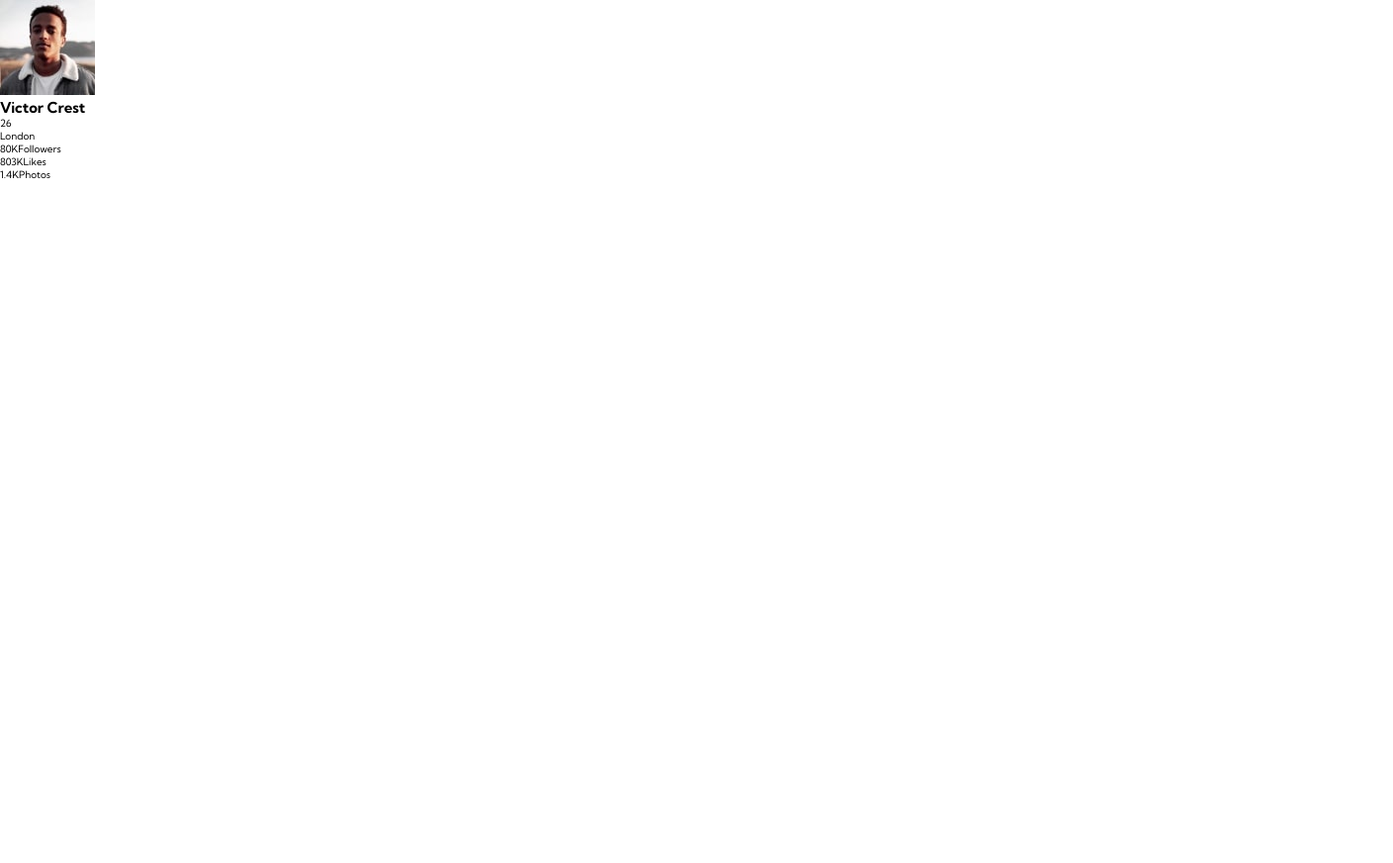
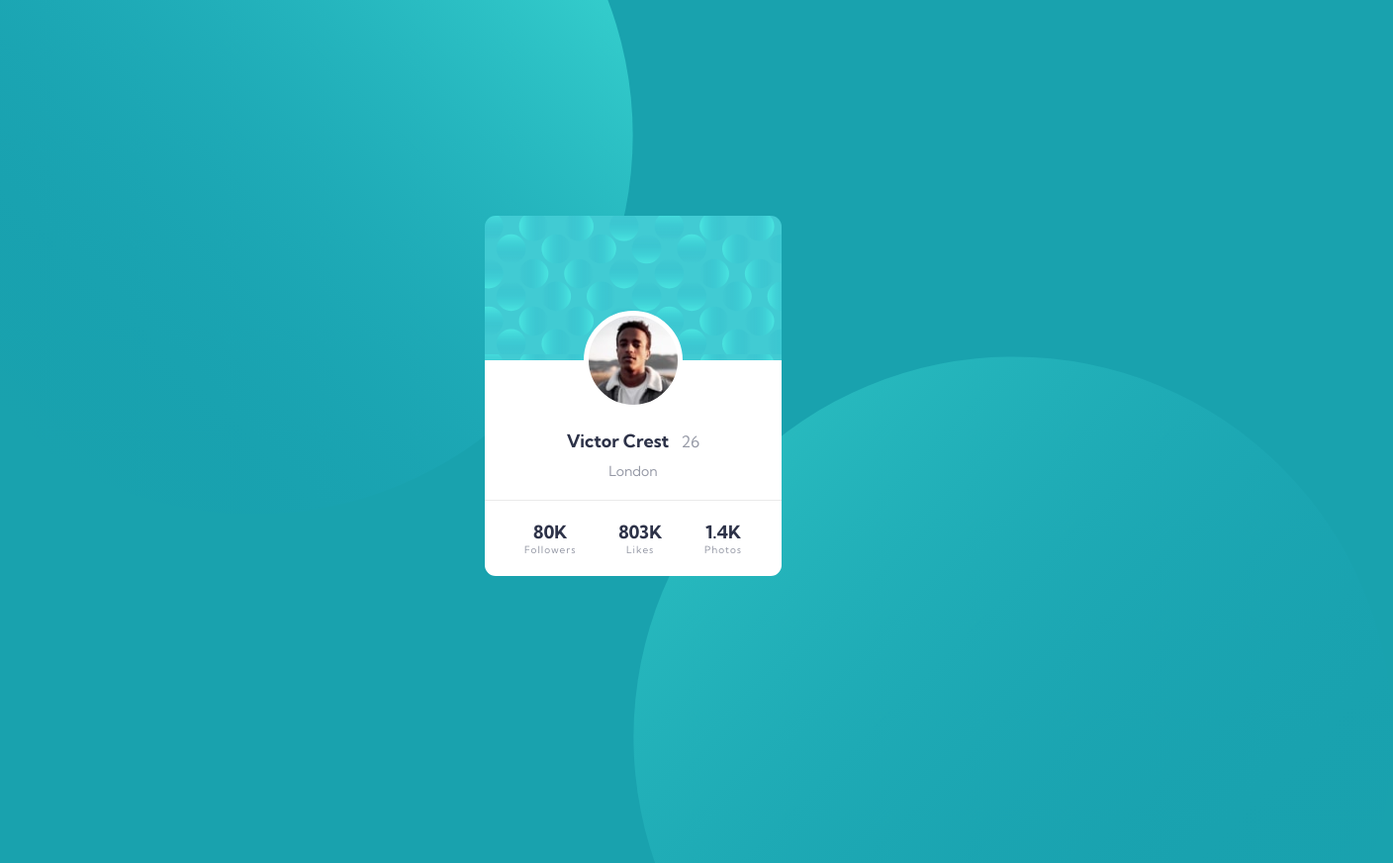
Before and after one commit to avinash4364/profile-card-component, a plain HTML site: page index.html in a window 1280 px wide. Shown: the whole page at 99% size, 1408 px wide, since content can reach past the window. Before the commit the page ends 800 px from the top, so only its background shows below. Drawn offline with Linux system fonts and the light colour scheme.

Commit message:
completed the challenge and made the website

```diff
--- a/index.html
+++ b/index.html
@@ -22,9 +22,11 @@
   </head>
   <body>
     <main class="profile">
-      <section class="profile-pic">
-        <img src="images/image-victor.jpg" alt="image of victor Crest" />
-      </section>
+      <section
+        class="profile-pic"
+        role="img"
+        aria-label="profile picture of a user"
+      ></section>
       <section class="profile-info">
         <h1 class="user-name">Victor Crest</h1>
         <span class="user-age">26</span>
--- a/style.css
+++ b/style.css
@@ -1,3 +1,10 @@
+:root {
+  --dark-cyan: hsl(185, 75%, 39%);
+  --very-dark-desaturated-blue: hsl(229, 23%, 23%);
+  --dark-grayish-blue: hsl(227, 10%, 46%);
+  --dark-gray: hsl(0, 0%, 59%);
+}
+
 *,
 *::before,
 *::after {
@@ -12,4 +19,147 @@ html {
 
 body {
   font-family: 'Kumbh Sans', sans-serif;
+  min-height: 100vh;
+  display: flex;
+  align-items: center;
+  justify-content: center;
+  overflow: hidden;
+  background-color: var(--dark-cyan);
 }
+
+body::before {
+  content: '';
+  position: absolute;
+  background-image: url('images/bg-pattern-top.svg');
+  background-repeat: no-repeat;
+  background-position: bottom right;
+  background-size: cover;
+  width: 62vw;
+  height: 60vh;
+  top: -28%;
+  left: 0%;
+  z-index: -1;
+}
+
+body::after {
+  content: '';
+  position: absolute;
+  background-image: url('images/bg-pattern-bottom.svg');
+  background-repeat: no-repeat;
+  background-position: left top;
+  background-size: cover;
+  width: 62vw;
+  height: 60vh;
+  right: 0%;
+  bottom: -28%;
+  z-index: -1;
+  /* background-color: red; */
+}
+
+ul {
+  list-style: none;
+}
+
+.profile {
+  border-radius: 1.1rem;
+  overflow: hidden;
+  width: 30rem;
+  display: grid;
+  grid-template-rows: 2fr 3fr;
+}
+
+.profile-pic {
+  background-image: url('images/bg-pattern-card.svg');
+  position: relative;
+}
+
+.profile-pic::after {
+  content: '';
+  display: block;
+  position: absolute;
+  left: 50%;
+  top: 100%;
+  transform: translate(-50%, -50%);
+  background-image: url('images/image-victor.jpg');
+  background-size: cover;
+  background-position: center;
+  width: 10rem;
+  height: 10rem;
+  border-radius: 10rem;
+  border: 5px solid hsl(0, 0%, 100%);
+}
+
+.profile-info {
+  text-align: center;
+  background-color: hsl(0, 0%, 100%);
+  color: var(--dark-grayish-blue);
+}
+
+.user-name {
+  margin-top: 5rem;
+  display: inline-block;
+  font-size: 1.8rem;
+  font-weight: 700;
+  padding-top: 2rem;
+  color: var(--very-dark-desaturated-blue);
+}
+
+.user-age {
+  font-size: 1.6rem;
+  opacity: 0.7;
+  padding-left: 1rem;
+}
+
+.user-location {
+  font-size: 1.4rem;
+  opacity: 0.7;
+  padding: 1rem 0 2rem 0;
+}
+
+.profile-stats {
+  padding: 2rem 4rem;
+  display: flex;
+  justify-content: space-between;
+  gap: 4rem;
+  border-top: 1px solid hsla(0, 0%, 59%, 0.2);
+}
+
+.stats {
+  display: flex;
+  flex-direction: column;
+  align-items: center;
+}
+
+.stats-number {
+  font-size: 1.8rem;
+  font-weight: 700;
+  color: var(--very-dark-desaturated-blue);
+}
+
+.stats-type {
+  font-size: 1rem;
+  font-weight: 400;
+  opacity: 0.7;
+  letter-spacing: 1px;
+}
+
+/* responsiveness */
+@media (min-width: 900px) {
+  body {
+    overflow: hidden;
+  }
+
+  body::before {
+    width: 60vw;
+    height: 65vh;
+    top: 0%;
+    left: -10%;
+  }
+
+  body::after {
+    width: 60vw;
+    height: 65vh;
+    right: -10%;
+    bottom: -10%;
+  }
+}
```
